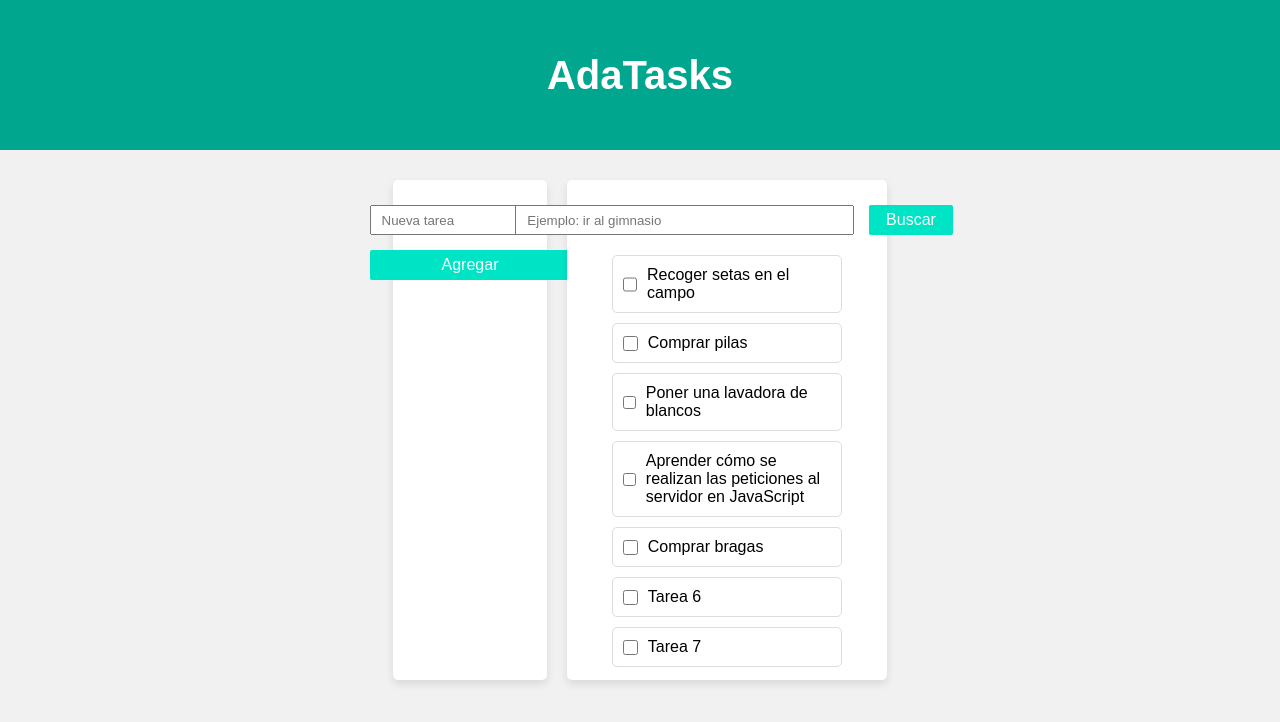
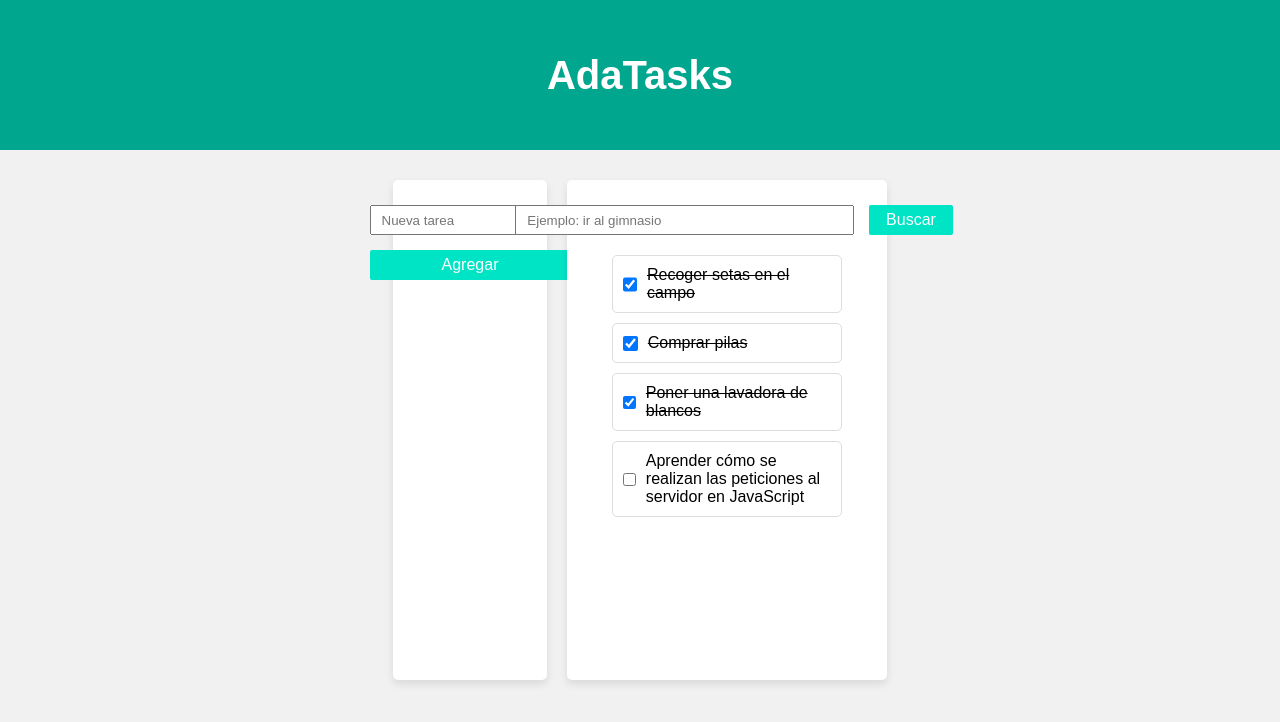
Before and after one commit to mgantunez/ejercicios-de-adalab, a plain HTML site: page modulo-2-ADATASKS/index.html in a window 1280 px wide. Drawn offline with Linux system fonts and the light colour scheme.

Commit message:
Add tasks js

```diff
--- a/modulo-2-ADATASKS/css/main.css
+++ b/modulo-2-ADATASKS/css/main.css
@@ -118,8 +118,6 @@
     height: 15px;
 }
 
-/* Estilo para las tareas completadas (tachadas)
 .task.completed {
     text-decoration: line-through;
 }
-*/
--- a/modulo-2-ADATASKS/index.html
+++ b/modulo-2-ADATASKS/index.html
@@ -14,7 +14,7 @@
 
     <div class="sections-app">
         <section class="section-add">
-            <form class="section-add-form">
+            <form class="js_sectionAddForm section-add-form">
                 <input class="js_inputSectionAdd section-input-add" type="text" name="item" id="item"
                     placeholder="Nueva tarea">
                 <input class="js_btnAdd section-btn" type="submit" value="Agregar">
@@ -31,35 +31,9 @@
                 <input class="js_btnSearch section-btn" type=" submit" value="Buscar">
             </form>
 
-            <ul class="js_taskUl tasks-list">
-                <li class="js_task task">
-                    <input type="checkbox">
-                    Recoger setas en el campo
-                </li>
-                <li class="js_task task">
-                    <input type="checkbox">
-                    Comprar pilas
-                </li>
-                <li class="js_task task">
-                    <input type="checkbox">
-                    Poner una lavadora de blancos
-                </li>
-                <li class="js_task task">
-                    <input type="checkbox">
-                    Aprender cómo se realizan las peticiones al servidor en JavaScript
-                </li>
-                <li class="js_task task">
-                    <input type="checkbox">
-                    Comprar bragas
-                </li>
-                <li class="js_task task">
-                    <input type="checkbox">
-                    Tarea 6
-                </li>
-                <li class="js_task task">
-                    <input type="checkbox">
-                    Tarea 7
-                </li>
+            <ul class="js_tasksUl tasks-list">
+
+
             </ul>
 
 
--- a/modulo-2-ADATASKS/js/main.js
+++ b/modulo-2-ADATASKS/js/main.js
@@ -5,8 +5,21 @@ const tasks = [
     { name: "Comprar pilas", completed: true, id: 2 },
     { name: "Poner una lavadora de blancos", completed: true, id: 3 },
     {
-      name: "Aprender cómo se realizan las peticiones al servidor en JavaScript",
-      completed: false,
-      id: 4,
+        name: "Aprender cómo se realizan las peticiones al servidor en JavaScript",
+        completed: false,
+        id: 4,
     },
-  ];
+];
+
+const tasksUl = document.querySelector('.js_tasksUl');
+
+// Pintar las tareas del array en el listado
+
+tasks.forEach((oneTask) => {
+    tasksUl.innerHTML += `
+      <li class="task ${oneTask.completed ? 'completed' : ''}">
+        <input type="checkbox" ${oneTask.completed ? 'checked' : ''}>
+        <p>${oneTask.name}</p>
+      </li>
+    `;
+  });
```
